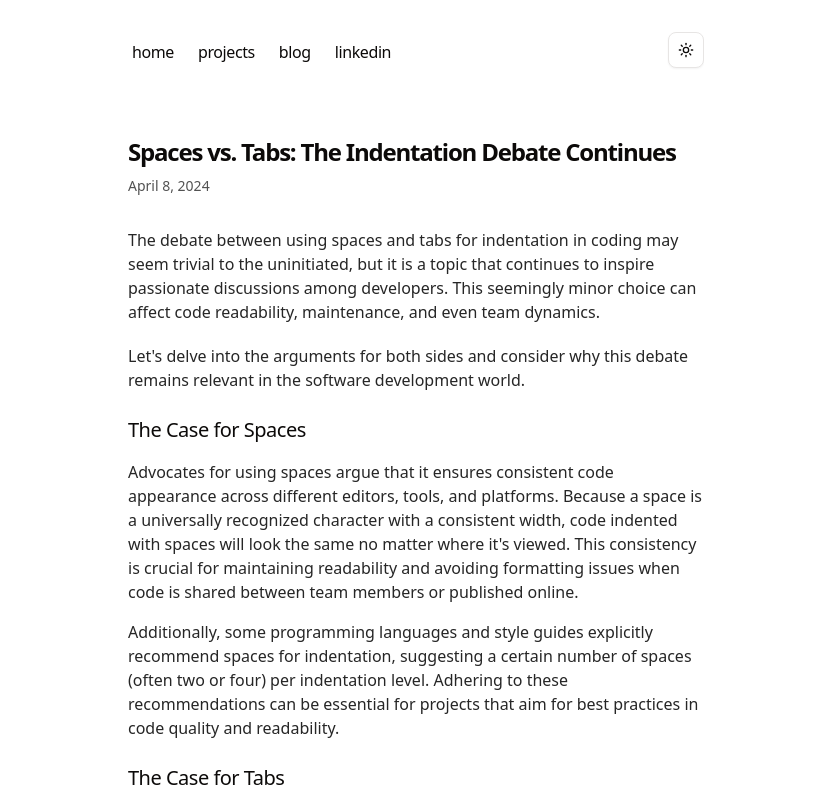
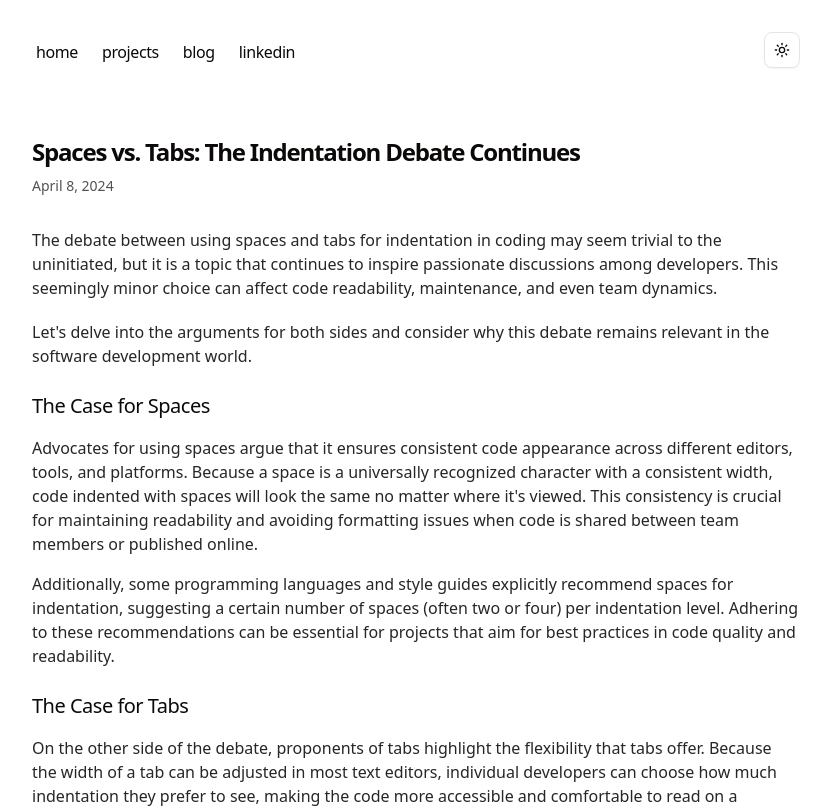
Before and after one commit to kunkoala/azhar-baru, a Next.js app: page /blog/spaces-vs-tabs in a window 1280 px wide. Shown: the top 808 px of the page, without its empty margins (224-1055 px from the left). Built offline with nearby package versions, Linux system fonts and the light colour scheme.

Commit message:
small layout edit

```diff
--- a/app/layout.tsx
+++ b/app/layout.tsx
@@ -52,7 +52,7 @@ export default function RootLayout({
   return (
     <html lang="en" suppressHydrationWarning>
       <body
-        className={`${geistSans.variable} ${geistMono.variable} antialiased max-w-xl mx-4 mt-8 lg:mx-auto`}
+        className={`${geistSans.variable} ${geistMono.variable} antialiased max-w-3xl mx-4 mt-8 lg:mx-auto`}
       >
         <ThemeProvider
           attribute="class"
```
